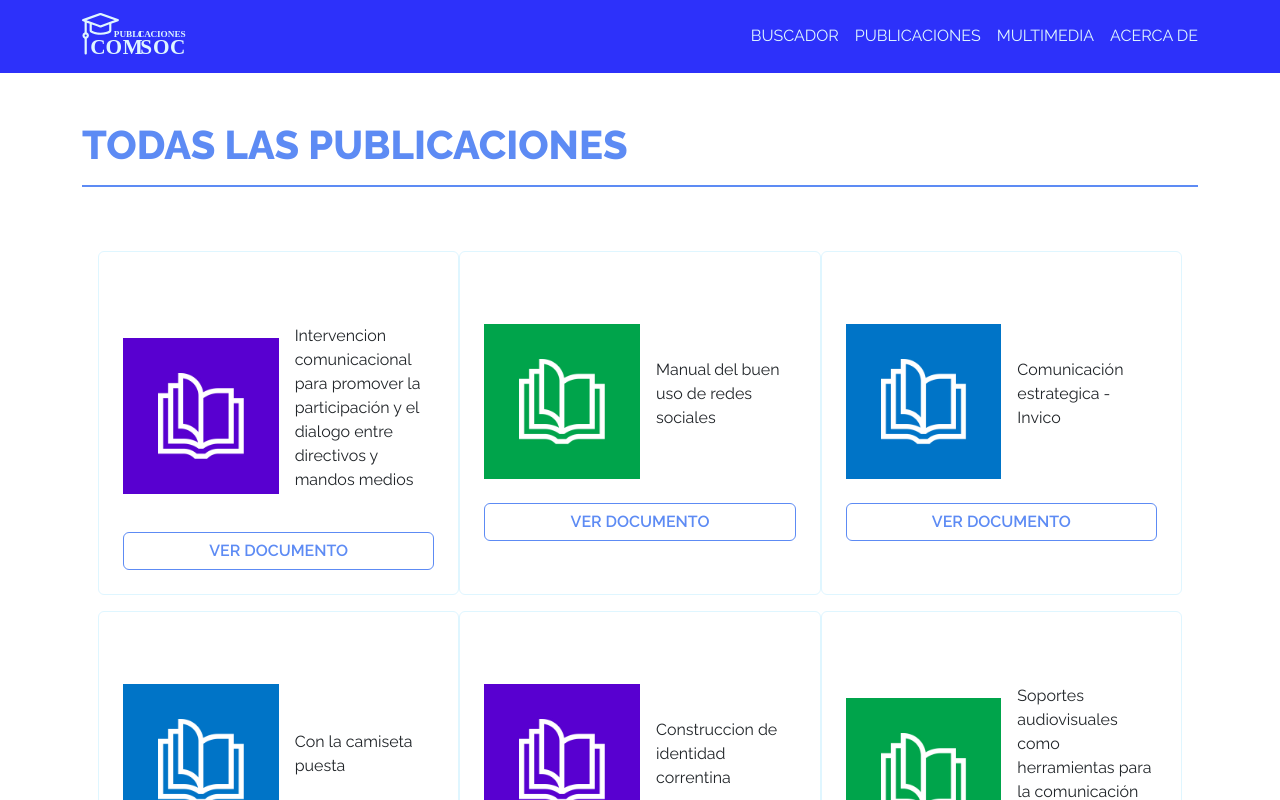
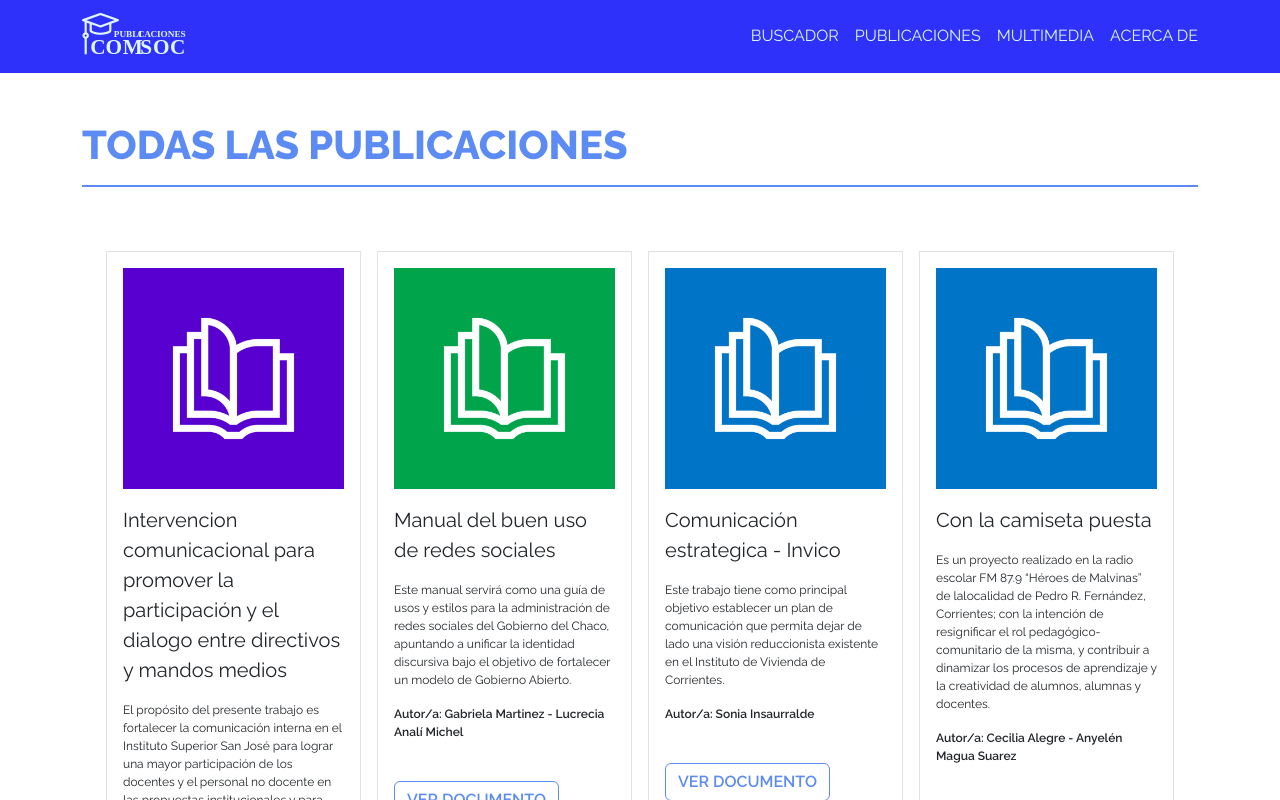
Before and after one commit to diegodg91/publicacionescomsoc, a React (Create React App) app: page /publicaciones in a window 1280 px wide. Shown: the top 800 px of the page. Built offline with nearby package versions, Linux system fonts and the light colour scheme.

Commit message:
nuevo layout de publicaciones por categoria

```diff
--- /dev/null
+++ b/src/components/Docus.js
@@ -0,0 +1,27 @@
+import React from "react";
+import { Card } from 'react-bootstrap';
+
+
+const Docus = ({document}) => {
+
+    const {titulo, url, descripcion, image, autor} = document;
+
+    return(
+        <div className="col-sm-12 col-md-6 col-lg-3">
+
+        <article className="border p-3 d-flex flex-column justify-content-center align-items-start">
+        <figure>
+            <img className="img-fluid" src={image} alt="caratula" />
+        </figure>
+        <p className="fs-5">{titulo}</p>
+        <p className="parrafo-doc">{descripcion}</p>
+        <p className="fw-semibold parrafo-doc">Autor/a: {autor}</p>
+        <Card.Link target="_blank" href={url} className="btn btn-outline-secondary mt-4 d-block text-center fw-semibold text-uppercase">Ver Documento</Card.Link>
+
+        </article>
+
+        </div>
+    );
+}
+
+export default Docus
--- a/src/components/Item.js
+++ b/src/components/Item.js
@@ -4,7 +4,7 @@ import { Card } from 'react-bootstrap';
 
 const Item = ({document}) => {
 
-    const{titulo, url, image} = document;
+    const {titulo, url, image} = document;
 
     return(
 
--- a/src/components/ItemList.js
+++ b/src/components/ItemList.js
@@ -1,4 +1,5 @@
-import Item from './Item';
+
+import Docus from './Docus';
 import Row from 'react-bootstrap/Row';
 import { Container } from 'react-bootstrap';
 
@@ -8,7 +9,7 @@ const ItemList = ({listDocuments}) => {
     return(
         <Container>
          <Row className='mt-5 g-3 mb-5'>
-                {listDocuments.map((document) => <Item key={document.id} document={document} />)}
+                {listDocuments.map((document) => <Docus key={document.id} document={document} />)}
 
          </Row>
 
```
